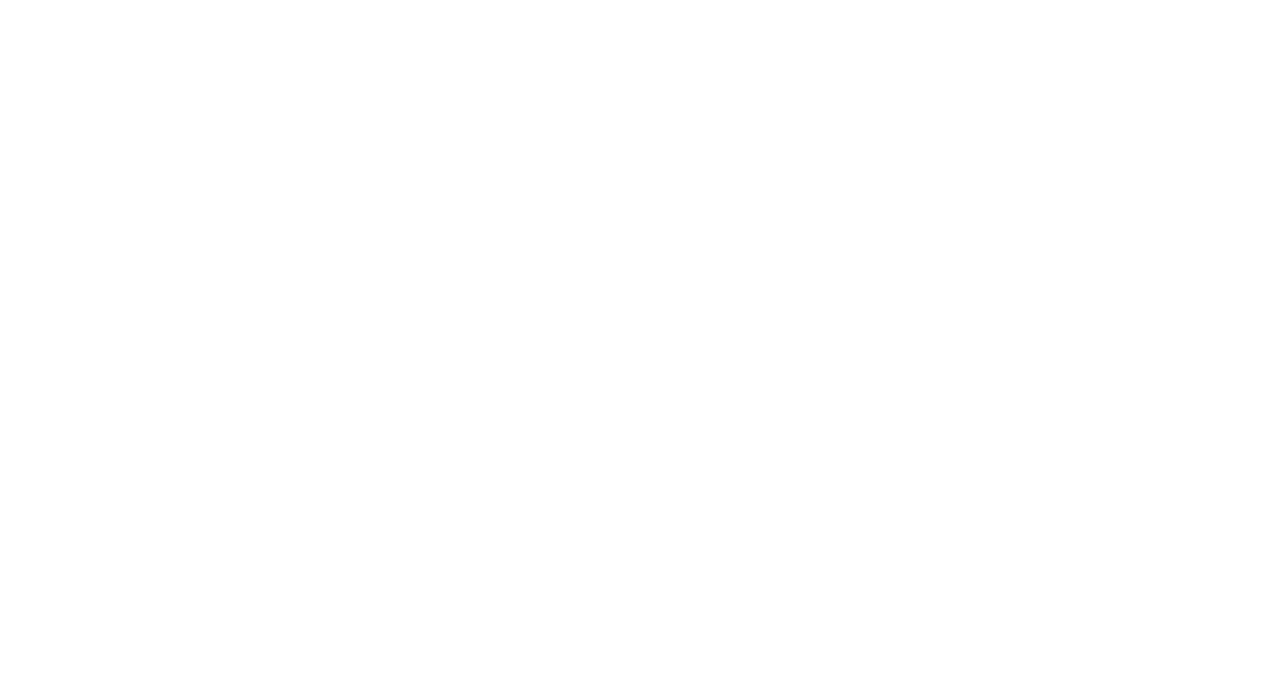
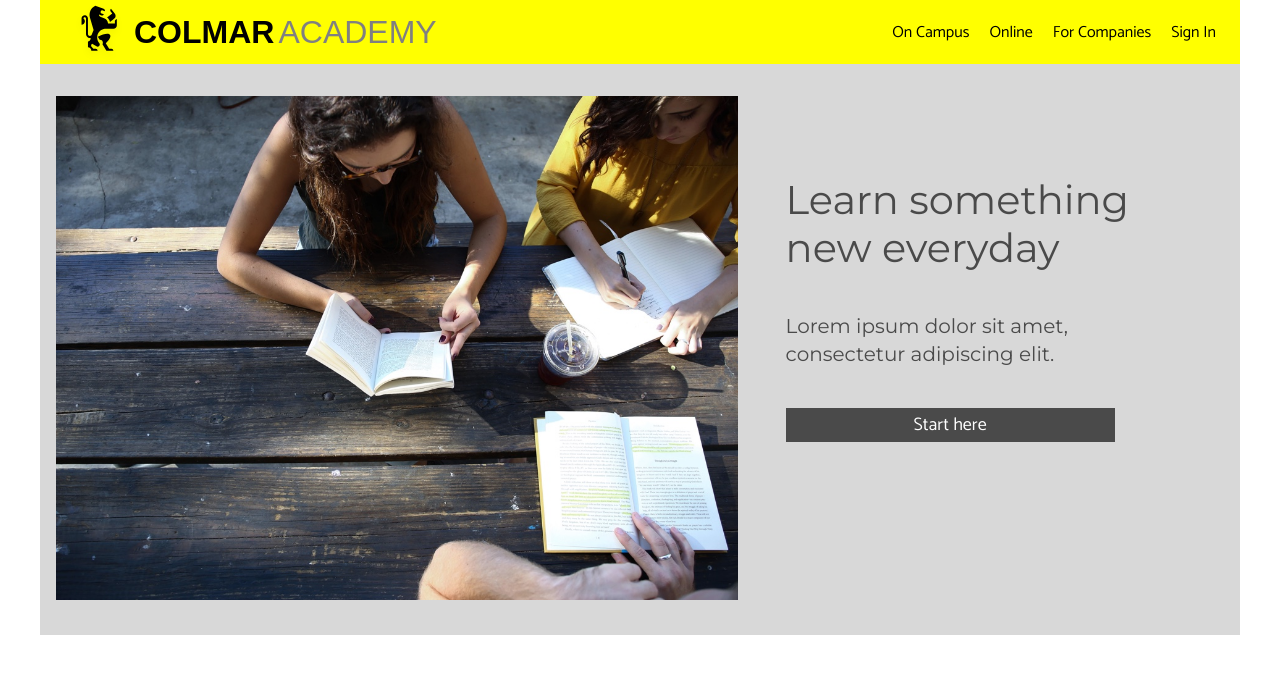
Before and after one commit to MsEmmz/colmar, a plain HTML site: page index.html in a window 1280 px wide. Drawn offline with Linux system fonts and the light colour scheme.

Commit message:
code complete for header and section one

```diff
--- a/index.html
+++ b/index.html
@@ -4,8 +4,54 @@
     <title>Colmar Academy</title>
     <link rel='stylesheet' type='text/css' href='resources/css/reset.css'>
     <link rel='stylesheet' type='text/css' href='resources/css/style.css'>
+    <link href="https://fonts.googleapis.com/css?family=Catamaran:400,700|Montserrat:400,600,700"
+    type='text/css' rel="stylesheet">
+    <link href="https://fonts.googleapis.com/css?family=Ubuntu:400,700"
+    type='text/css' rel="stylesheet">
   </head>
   <body>
+   <!--Page Section-->
+   <div class="container">
+    <!--Header Section-->
+    <header>
+     <div class="logo">
+       <img src="resources/images/ic-logo.svg">
+       <span class="company-name">
+         <span>COLMAR</span>
+         <span>ACADEMY<span>
+       </span><!--close class company-name-->
+     </div><!--close class logo-->
+     <nav>
+       <ul>
+        <li><a href="#">On Campus</a></li>
+        <li><a href="#">Online</a></li>
+        <li><a href="#">For Companies</a></li>
+        <li><a href="#">Sign In</a></li>
+       </ul>
+     </nav><!--close nav-->
+    </header><!--close header-->
+    <!--Content Section-->
+     <div class="section">
+      <div class="section-one">
+       <div class="one-left">
+          <img src="resources/images/banner.jpg">
+       </div><!--close one-left class-->
+       <div class="one-right">
+         <h1>Learn something <br>new everyday</br></h1>
+         <h2>Lorem ipsum dolor sit amet, <br>consectetur adipiscing elit.</br></h2>
+         <div class="button">
+           <span>Start here</span>
+         </div><!--close button class-->
+       </div><!--close one-right class-->
+      </div><!--close section-one class-->
+      <div class="section-two">
+        <div class="two-left">
+        </div><!--close two-left class-->
+        <div class="two-right">
+        </div><!--close two-right class-->
+      </div><!--close section-two class-->
+     </div><!--close section class-->
 
+   </div><!--close container class-->
   </body>
 </html>
--- a/resources/css/style.css
+++ b/resources/css/style.css
@@ -0,0 +1,136 @@
+/*Universal Styles*/
+html {
+  font-size: 16px;
+}
+
+body {
+  margin: 0; /*for fixed header*/
+}
+
+h1 {
+font-size: 2.5rem;
+font-family: 'Montserrat', sans-serif;
+color: #4A4A4A;
+}
+
+h2 {
+  font-size: 1.25rem;
+  font-family: 'Montserrat', sans-serif;
+  color: #4A4A4A;
+}
+
+.container {
+  max-width: 75rem;
+  margin: 0 auto;
+}
+/*Header*/
+header {
+  display: flex;
+  position: fixed;
+  background-color: yellow;
+  max-width: 1200px;
+  width: 100%;
+  height: 4rem;
+  align-items: center;
+  z-index: 1;
+  justify-content: space-between;
+  }
+
+div.logo {
+  display: flex;
+  align-items: center;
+
+ }
+.logo img {
+  width: 70px;
+  height: 60px;
+  padding-left: 1.5rem;
+
+ }
+.company-name span:first-child{
+  font-family: 'Ubuntu 700', sans-serif;
+  font-weight: bold;
+  color: black;
+  font-size: 2rem;
+ }
+
+ .company-name span:last-child{
+   font-family: 'Ubuntu 400', sans-serif;
+   color: grey;
+   font-size: 2rem;
+  }
+
+nav ul {
+  padding-right: 1.5rem;
+}
+
+nav ul li {
+  font-family: "Catamaran", serif;
+  display: inline-block;
+  padding-left: 1rem;
+ }
+
+nav ul li a{
+    color: black;
+    text-decoration: none;
+  }
+/*SECTION*/
+/*Section One*/
+.section {
+  display: flex;
+  max-width: 75rem;
+  width: 100%;
+  justify-content: center;
+}
+
+.section-one {
+  background-color: #d8d8d8;
+  display: flex;
+  align-items: center;
+  justify-content: center;
+  margin-top: 4rem;
+  max-width: 75rem;
+  width: 100%;
+}
+
+.one-left {
+  width: 60%;
+  margin: 2rem 1rem;
+}
+
+.one-left img {
+ width: 100%;
+}
+.one-right {
+ width: 40%;
+ margin-left: 2rem;
+}
+
+.one-right h1 {
+  padding-bottom: 2.5rem;
+  margin-top: -5rem;
+  line-height: 3rem;
+}
+
+.one-right h2 {
+  padding-bottom: 2.5rem;
+  line-height: 1.75rem;
+}
+
+.one-right .button {
+ background-color: #4A4A4A;
+ padding: 0.5rem 8rem;
+ text-align: center;
+ display: inline-block;
+}
+
+.button:hover {
+  background-color: red;
+  transition: background-color 300ms linear 100ms;
+}
+
+.one-right .button span {
+  font-family: 'Catamaran', serif;
+  font-size: 1.125rem;
+  color: white;
+}
```
